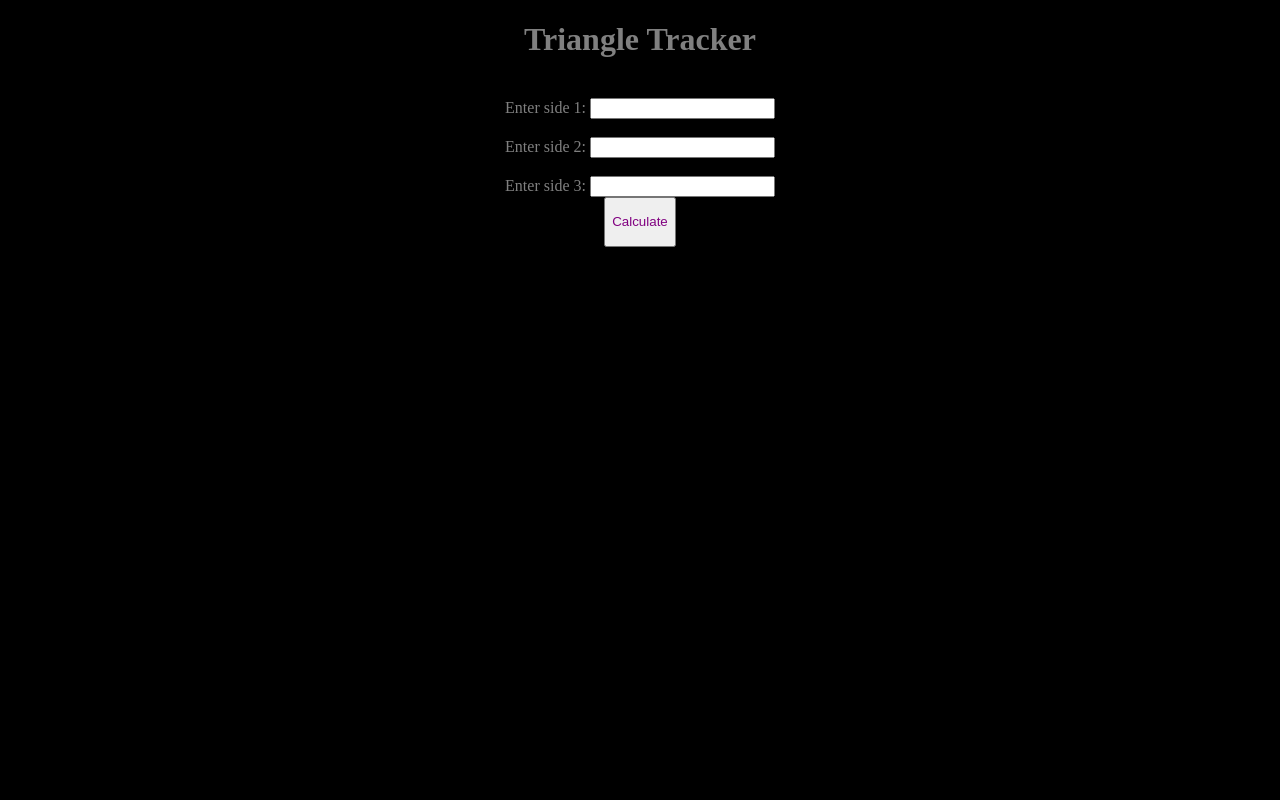
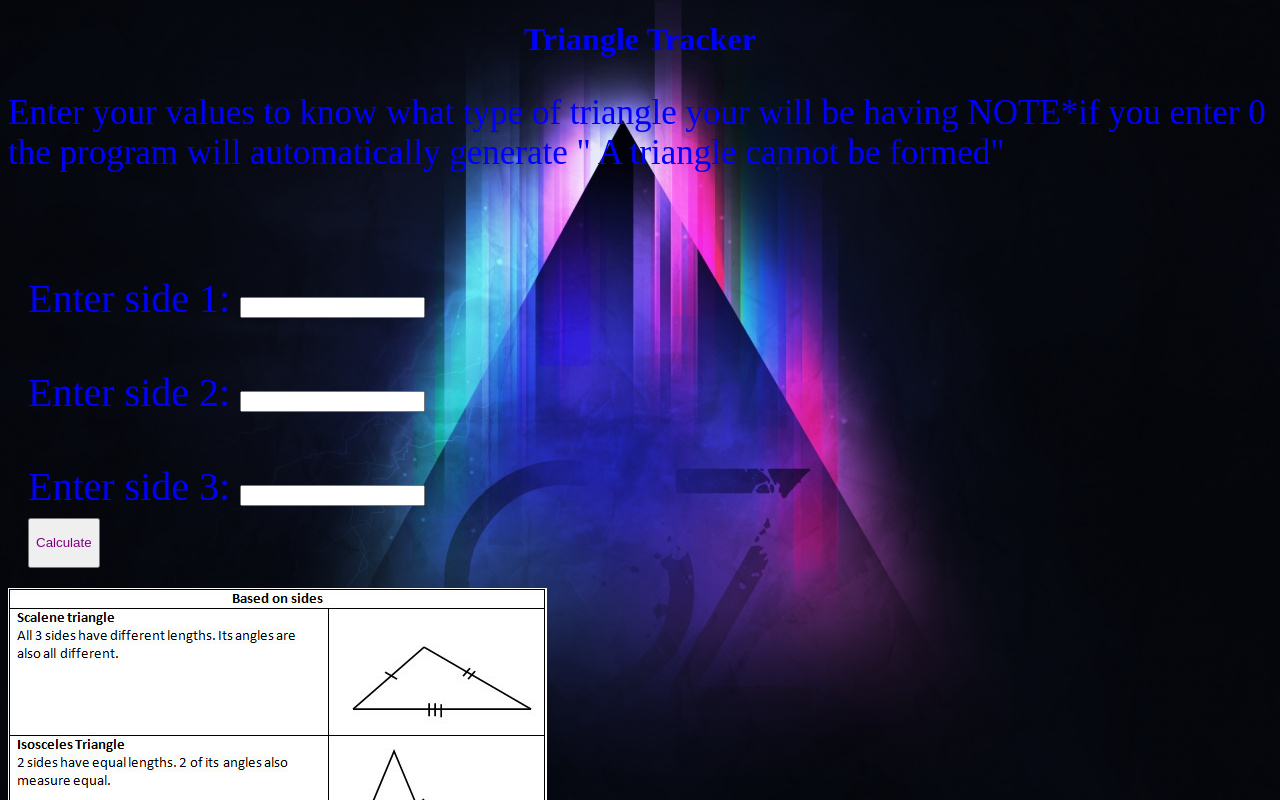
Before and after one commit to kokodavid/triangle-tracker, a plain HTML site: page index.html in a window 1280 px wide. Shown: the top 800 px of the page. Drawn offline with Linux system fonts and the light colour scheme.

Commit message:
add changes

```diff
--- a/css/styles.css
+++ b/css/styles.css
@@ -1,12 +1,17 @@
-body{
-  background-color: black;
+p{
+  color: blue;
+  font-size: 35px;
 }
 .koko{
-  color: grey;
+  color: blue;
   border-width: 50px;
+  font-size: 40px;
+  padding:20px;
+  border: 10px solid orange:
+  margin: 40px:
 }
 h1{
-color: grey;
+color: blue;
 text-align: center;
 
 }
@@ -18,3 +23,6 @@ span{
   color: white;
   text-align: center;
 }
+img{
+  float: inherit;
+}
--- a/index.html
+++ b/index.html
@@ -5,8 +5,11 @@
     <link href="css/styles.css" rel="stylesheet" type="text/css">
   </head>
   <body>
+    <body background=images/tr.jpg>
     <h1>Triangle Tracker</h1>
-    <center>
+    <p> Enter your values to know what type of  triangle your will be having
+        NOTE*if you enter 0 the program will automatically generate " A triangle cannot be formed"</p>
+    <left>
       <form>
         <div class="koko">
         <br>Enter side 1: <input type="number"  id="side1"><br>
@@ -14,7 +17,8 @@
         <br>Enter side 3: <input type="number"  id="side3"><br>
         <button class="btn" type="button" onclick="k1()">Calculate</button><br>
   </div>
-      </form>  </center>
+      </form>  </left>
+      <img src="images/ik.jpg" alt="picture of triangle">
      <script src="js/scripts.js"></script>
     </body>
 </html
```
Also changed, not shown: images/ik.jpg (added), images/tr.jpg (added), images/tri.jpg (added), 1 other file.
